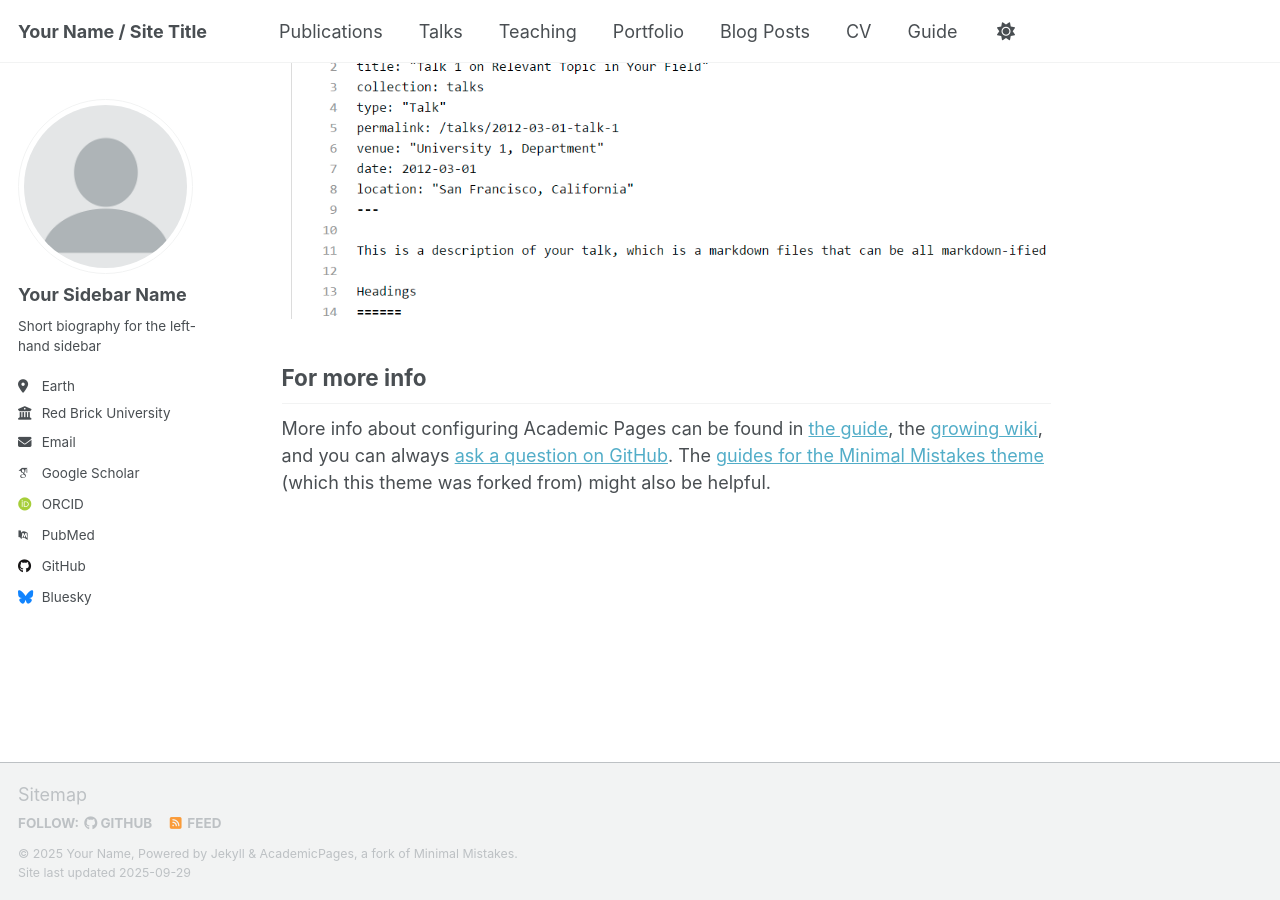
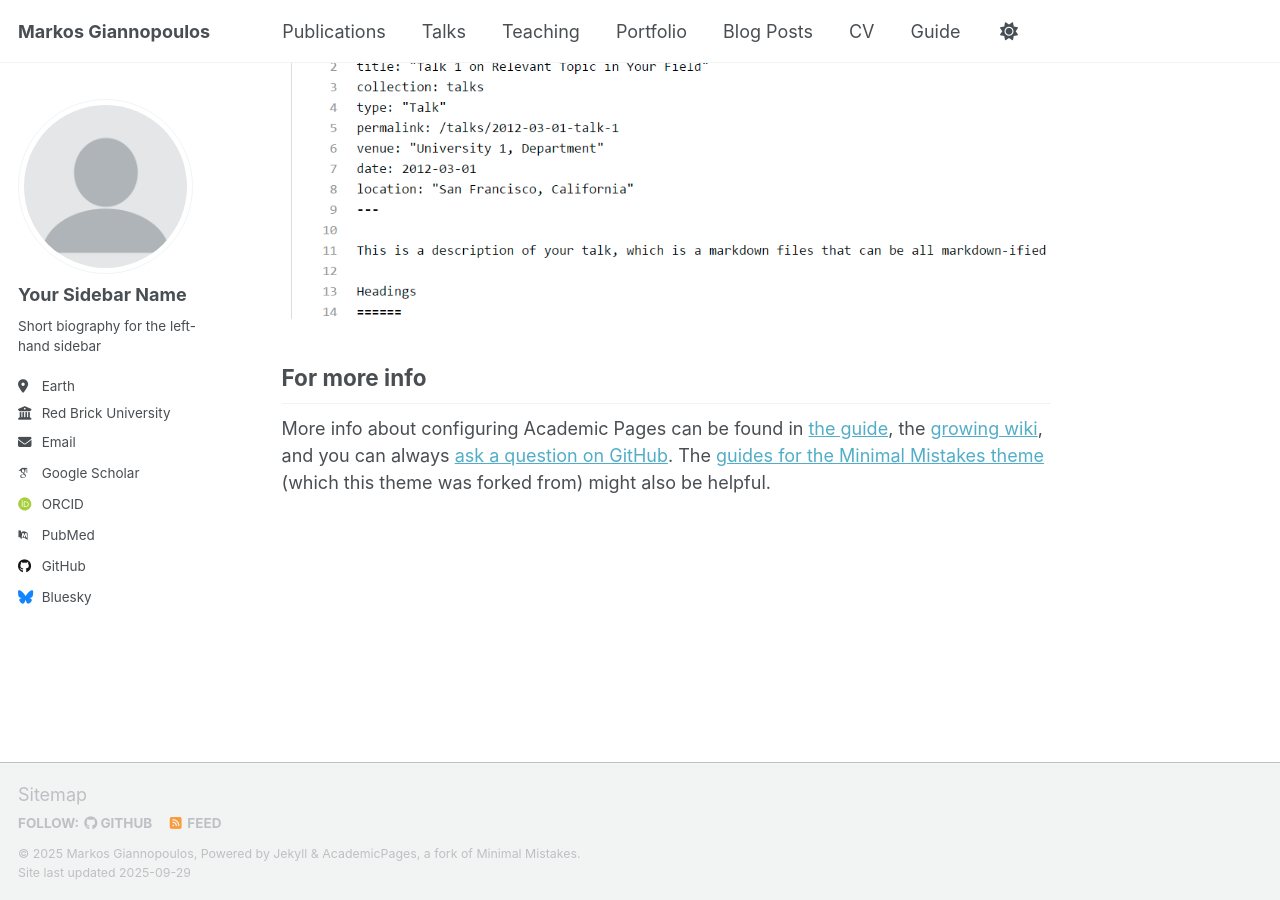
Before and after one commit to Markosgi/markosgi.github.io, a Jekyll site: the page built from _pages/about.md, in a window 1280 px wide and 900 px high, scrolled down 2880 px. Built offline with Jekyll 4.4.1, drawn with Linux system fonts in a browser that asks for light colours; some web fonts are replaced; a script that is not in the unit is left out.

Commit message:
Update _config.yml

```diff
--- a/_config.yml
+++ b/_config.yml
@@ -9,14 +9,14 @@
 # Basic Site Settings
 locale                   : "en-US"
 site_theme               : "default" # Currently available options are "default", "air"
-title                    : "Your Name / Site Title"
+title                    : "Markos Giannopoulos"
 title_separator          : "-"
-name                     : &name "Your Name"
-description              : &description "Your Name's academic portfolio"   # Update this with a general description of your site, this is the default if not overridden by a page
-url                      : https://academicpages.github.io # The base hostname & protocol for your site e.g. "https://[your GitHub username].github.io",
+name                     : &name "Markos Giannopoulos"
+description              : &description "PhD Student in Computer Science at Bocconi University"   # Update this with a general description of your site, this is the default if not overridden by a page
+url                      : https://markosgiannopoulos.github.io # The base hostname & protocol for your site e.g. "https://[your GitHub username].github.io",
                                                            # or if you already have some other page hosted on Github then use "https://[your GitHub username].github.io/[Your Repo Name]"
 baseurl                  : "" # the subpath of your site, e.g. "/blog"
-repository               : "academicpages/academicpages.github.io"
+repository               : "Markosgi/markosgiannopoulos.github.io"
 
 # Site Author - The following control what appear as part of the author content on the side bar.
 #               If a field is blank the icon and link will not appear, otherwise it will be shown.
```
